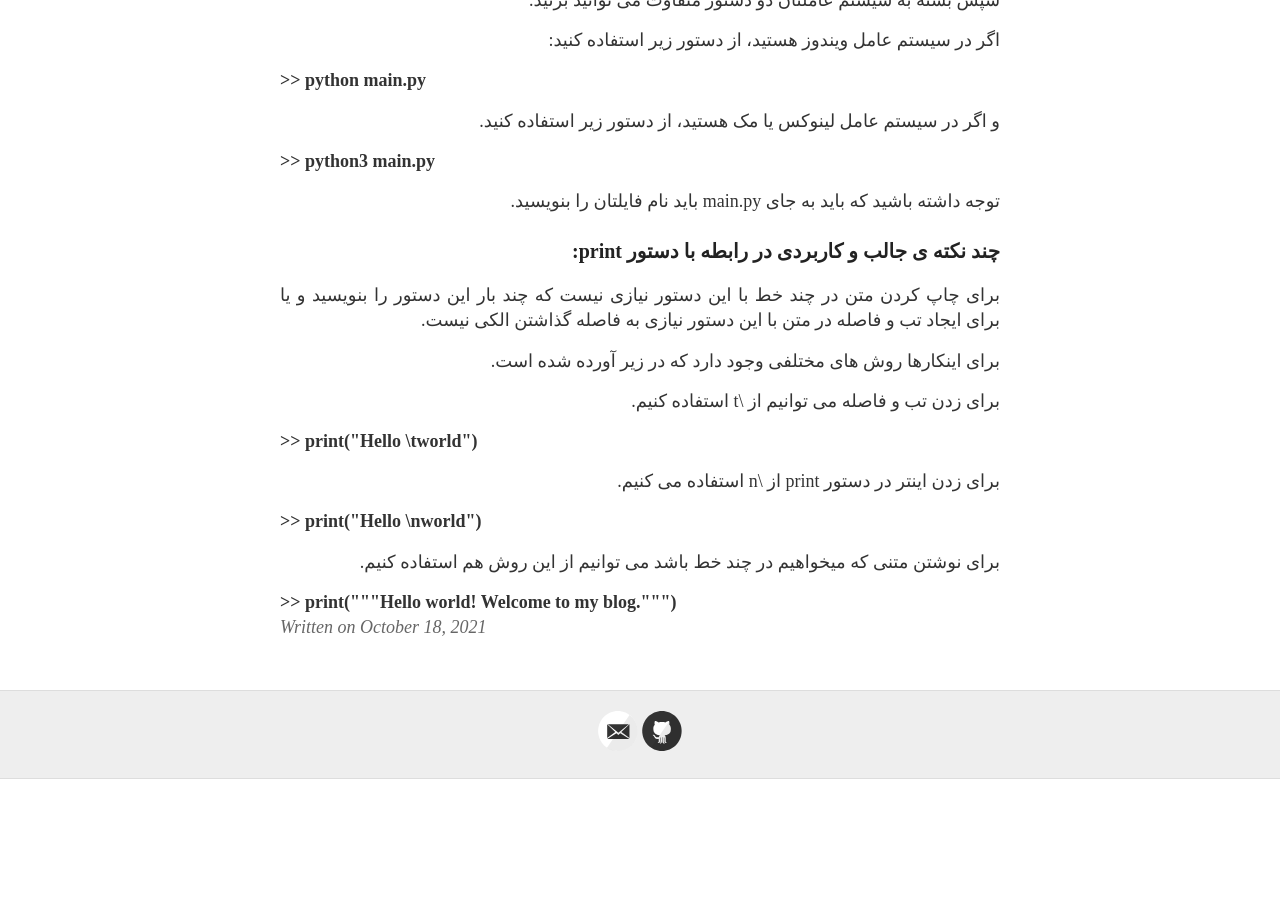
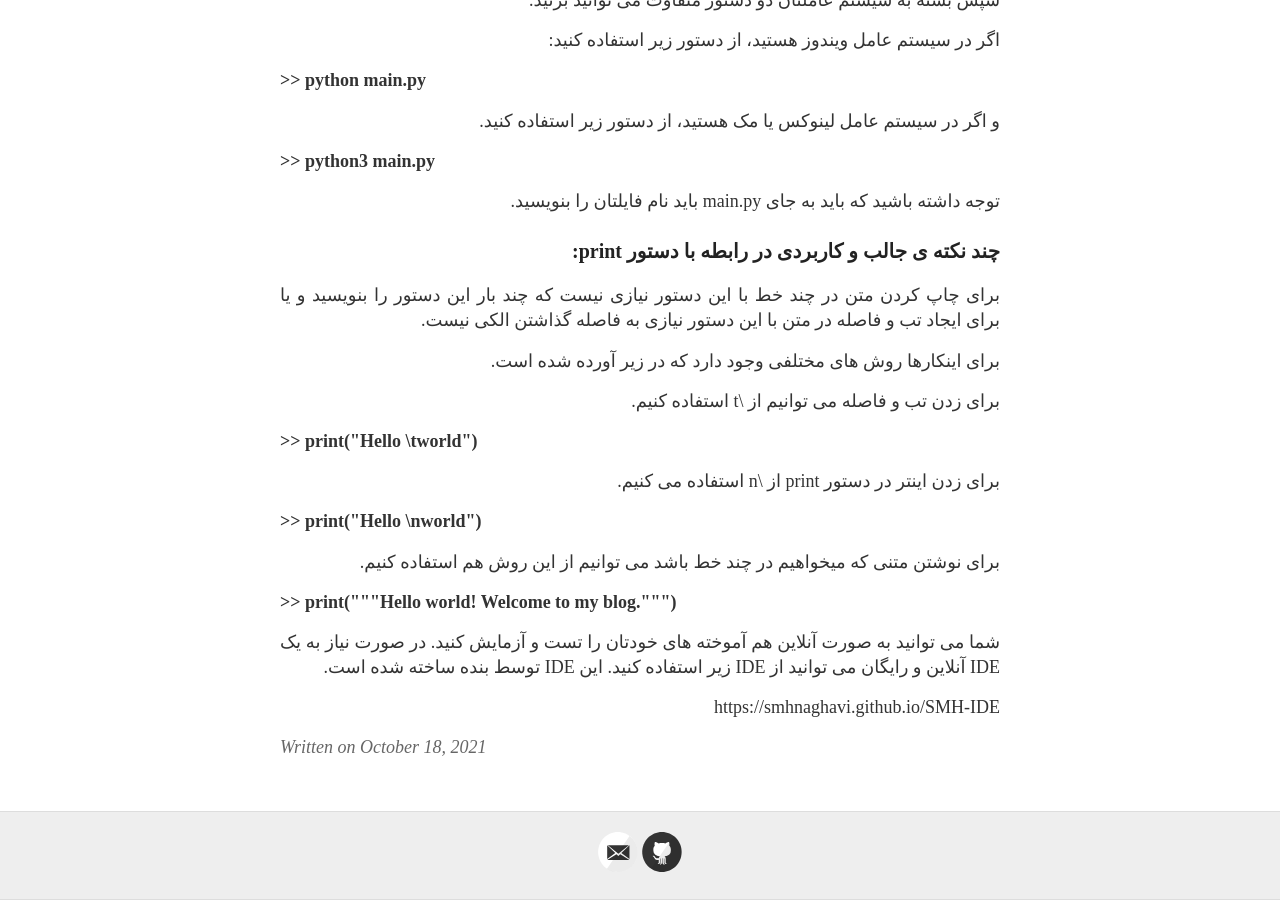
Before and after one commit to smhnaghavi/smhnaghavi.github.io, a Jekyll site: the page built from _posts/2021-10-18-Hello World.md, in a window 1280 px wide and 900 px high, scrolled down 1114 px. Built offline with Jekyll 4.4.1, drawn with Linux system fonts in a browser that asks for light colours; some web fonts are replaced; our own code applies the rules of GitHub Pages for plain Markdown files; before the commit the page ends 1893 px from its top, so only the background shows below that.

Commit message:
Update 2021-10-18-Hello World.md

```diff
--- a/_posts/2021-10-18-Hello World.md
+++ b/_posts/2021-10-18-Hello World.md
@@ -73,11 +73,13 @@ published: true
   >> print("Hello \nworld")
 </div>
 
-
-
 برای نوشتن متنی که میخواهیم در چند خط باشد می توانیم از این روش هم استفاده کنیم.
 
 <div dir="ltr" style="font-weight: bold;">
   >> print("""Hello world!
  Welcome to my blog.""")
 </div>
+
+شما می توانید به صورت آنلاین هم آموخته های خودتان را تست و آزمایش کنید. در صورت نیاز به یک IDE آنلاین و رایگان می توانید از IDE زیر استفاده کنید. این IDE توسط بنده ساخته شده است.
+
+https://smhnaghavi.github.io/SMH-IDE
```
